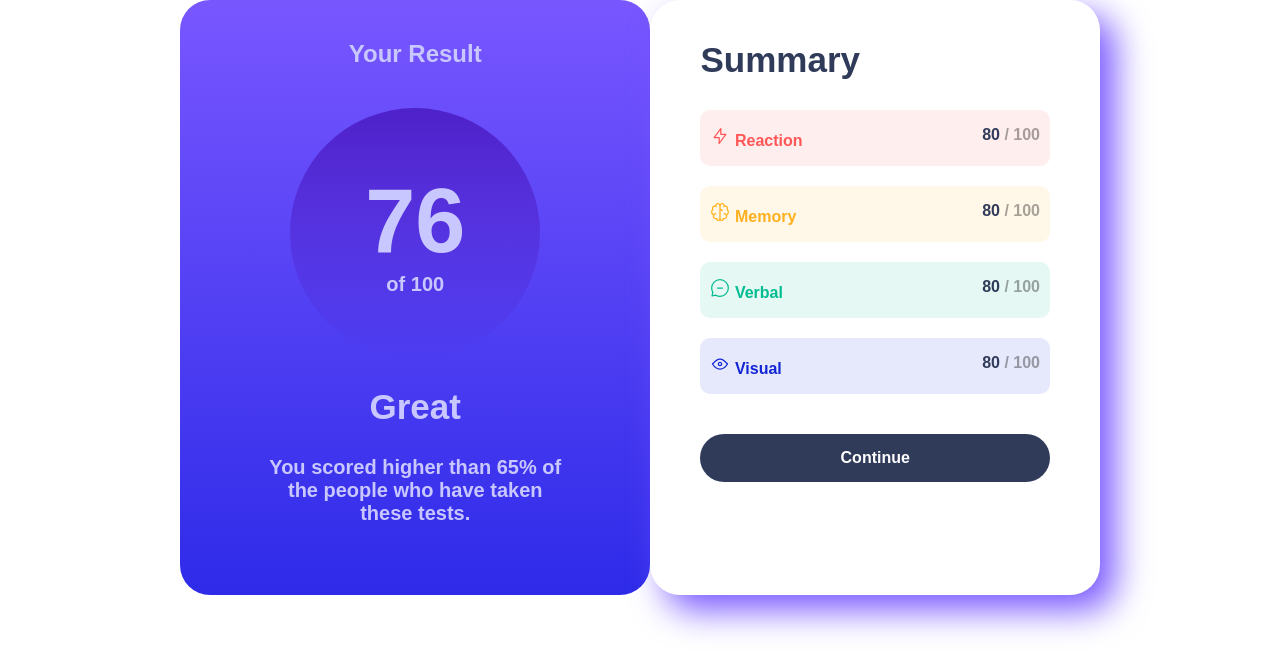
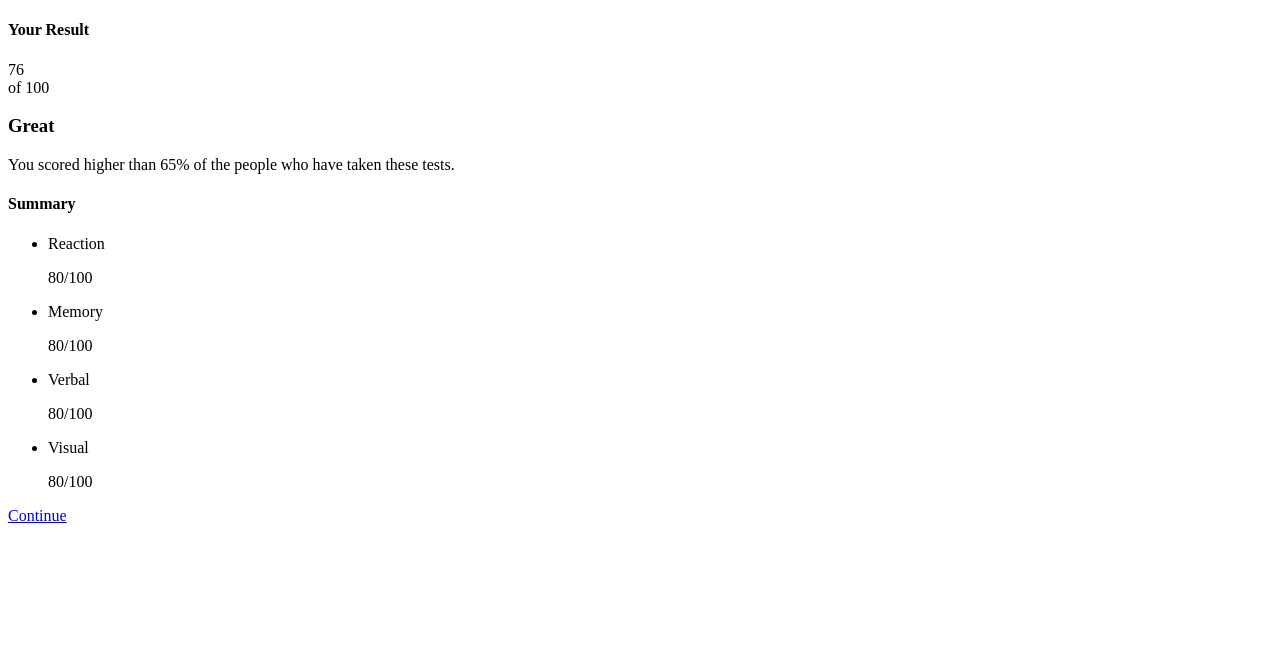
Before and after one commit to rahiq-rahman/Frontend-Mentor, a plain HTML site: page results-summary-component-main/results-summary.html in a window 1280 px wide. Drawn offline with Linux system fonts and the light colour scheme.

Commit message:
basic structure done

```diff
--- a/results-summary-component-main/results-summary.html
+++ b/results-summary-component-main/results-summary.html
@@ -1,215 +1,31 @@
 <!DOCTYPE html>
 <html lang="en">
 <head>
-    <meta charset="UTF-8" />
-    <meta name="viewport" content="width=device-width, initial-scale=1.0" />
-    <!-- displays site properly based on user's device -->
+  <meta charset="UTF-8">
+  <meta name="viewport" content="width=device-width, initial-scale=1.0">
+  <title>Result Summary</title>
+</head>
+<style>
 
-    <link
-      rel="icon"
-      type="image/png"
-      sizes="32x32"
-      href="./assets/images/favicon-32x32.png"
-    />
-
-    <title>Frontend Mentor | Results summary component</title>
-
-    <style>
-      body {
-        font-family: "Hanken Grotesk", sans-serif;
-        margin: 0%;
-        padding: 0%;
-      }
-      .centering {
-        display: flex;
-        justify-content: center;
-        align-content: center;
-      }
-      .max-width{
-        max-width: 920px;
-      }
-      .container {
-        display: flex;
-      }
-      .result {
-        background-image: linear-gradient(
-          hsl(252, 100%, 67%),
-          hsl(241, 81%, 54%)
-        );
-        border-radius: 30px;
-        display: flex;
-        flex-direction: column;
-        align-items: center;
-        justify-content: center;
-        color: hsl(241, 100%, 89%);
-        max-width: 100%;
-      }
-      .result h2 {
-        margin: 40px 155px;
-      }
-      .result h1 {
-        font-size: 35px;
-      }
-      .result p {
-        padding: 0px 80px 70px 80px;
-        margin: 0%;
-        font-size: 20px;
-        font-weight: bold;
-        text-align: center;
-      }
-      .circle {
-        background-image: linear-gradient(
-          hsla(256, 72%, 46%, 1),
-          hsla(241, 72%, 46%, 0)
-        );
-        border-radius: 150px;
-        width: 250px;
-        height: 250px;
-        display: flex;
-        align-items: center;
-        flex-direction: column;
-        justify-content: center;
-      }
-      .circle h1 {
-        font-size: 90px;
-        margin: 0%;
-      }
-      .circle h4 {
-        font-size: 20px;
-        margin: 0%;
-      }
-      .summary {
-        background: rgb(255, 255, 255);
-        max-width: 100%;
-        border-radius: 30px;
-        display: flex;
-        flex-direction: column;
-        padding: 50px;
-        font-weight: bold;
-        color: hsla(0, 0%, 0%, 0.349);
-        box-shadow: 15px 15px 35px hsl(252, 100%, 67%);
-      }
-      .react,
-      .mem,
-      .visual,
-      .verbal {
-        display: flex;
-        justify-content: space-between;
-        background: white;
-        margin: 10px 0px;
-        border-radius: 10px;
-        padding: 0px 10px;
-      }
-      .summary h1 {
-        font-size: 35px;
-        margin: -10px 190px 20px 0px;
-        color: hsl(224, 30%, 27%);
-      }
-      .obt-mark {
-        color: hsl(224, 30%, 27%);
-      }
-      a {
-        text-decoration: none;
-        color: white;
-        background: hsl(224, 30%, 27%);
-        padding: 15px;
-        border-radius: 30px;
-        text-align: center;
-        margin-top: 30px;
-      }
-      a:hover {
-        background-image: linear-gradient(
-          hsla(256, 72%, 46%, 1),
-          hsla(241, 72%, 46%, 0)
-        );
-      }
-      @media screen and (max-width:768px){
-        .container{
-          flex-wrap: wrap;
-        }
-      }
 </style>
-  </head>
 <body>
-    <section class="centering">
-      <div class="max-width">
-      <div class="container">
+  <div class="wrapper">
     <div class="result">
-          <h2>Your Result</h2>
-          <div class="circle">
-            <div><h1>76</h1></div>
-            <div><h4>of 100</h4></div>
-          </div>
-          <h1>Great</h1>
-          <p>
-            You scored higher than 65% of the people who have taken these tests.
-          </p>
+      <h4>Your Result</h4>
+      <p class="obtained-mark"><span>76</span><br>of 100</p>
+      <h3>Great</h3>
+      <p>You scored higher than 65% of the people who have taken these tests.</p>
     </div>
     <div class="summary">
-          <h1>Summary</h1>
-          <div class="react" style="background-color: hsl(0, 100%, 67%, 0.1)">
-            <div>
-              <p>
-                <img
-                  src="../results-summary-component-main/assets/images/icon-reaction.svg"
-                  alt=""
-                />
-                <span style="color: hsl(0, 100%, 67%)">Reaction</span>
-              </p>
-            </div>
-            <div>
-              <p><span class="obt-mark">80</span> / 100</p>
+      <h4>Summary</h4>
+      <ul>
+        <li><p>Reaction</p><p>80/100</p></li>
+        <li><p>Memory</p><p>80/100</p></li>
+        <li><p>Verbal</p><p>80/100</p></li>
+        <li><p>Visual</p><p>80/100</p></li>
+      </ul>
+      <a href="#">Continue</a>
     </div>
   </div>
-          <div class="mem" style="background-color: hsl(39, 100%, 56%, 0.1)">
-            <div>
-              <p>
-                <img
-                  src="../results-summary-component-main/assets/images/icon-memory.svg"
-                  alt=""
-                />
-                <span style="color: hsl(39, 100%, 56%)">Memory</span>
-              </p>
-            </div>
-            <div>
-              <p><span class="obt-mark">80</span> / 100</p>
-            </div>
-          </div>
-          <div
-            class="verbal"
-            style="background-color: hsl(166, 100%, 37%, 0.1)"
-          >
-            <div>
-              <p>
-                <img
-                  src="../results-summary-component-main/assets/images/icon-verbal.svg"
-                  alt=""
-                />
-                <span style="color: hsl(166, 100%, 37%)">Verbal</span>
-              </p>
-            </div>
-            <div>
-              <p><span class="obt-mark">80</span> / 100</p>
-            </div>
-          </div>
-          <div class="visual" style="background-color: hsl(234, 85%, 45%, 0.1)">
-            <div>
-              <p>
-                <img
-                  src="../results-summary-component-main/assets/images/icon-visual.svg"
-                  alt=""
-                />
-                <span style="color: hsl(234, 85%, 45%)">Visual</span>
-              </p>
-            </div>
-            <div>
-              <p><span class="obt-mark">80</span> / 100</p>
-            </div>
-          </div>
-          <a href="">Continue</a>
-        </div>
-      </div>
-    </div>
-    </section>
 </body>
 </html>
```
Lines whose indentation alone changed are shown as unchanged.
